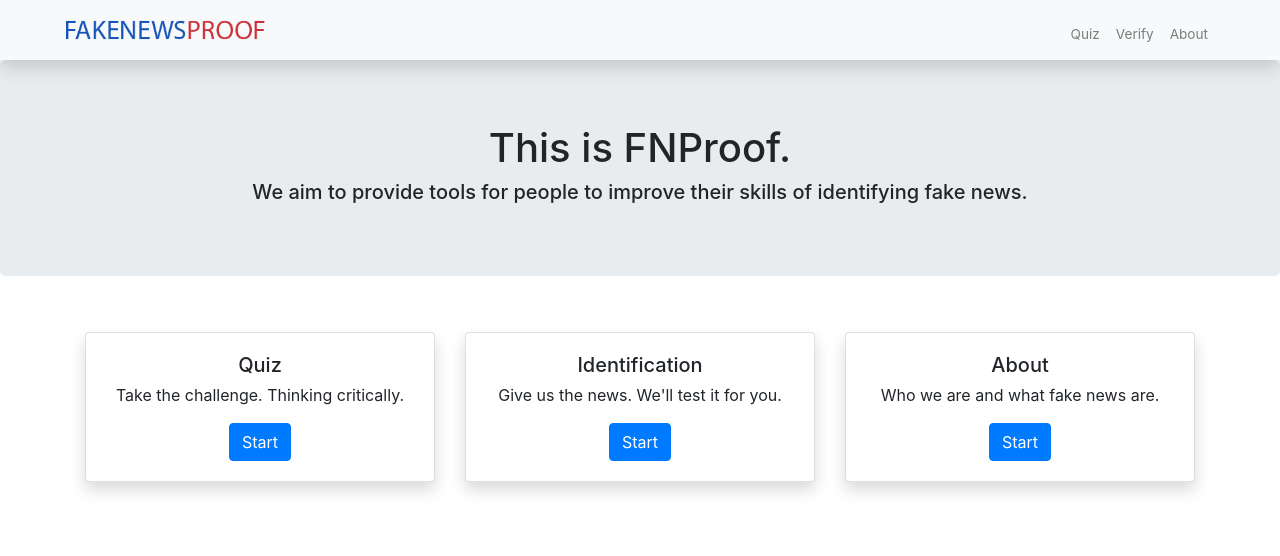
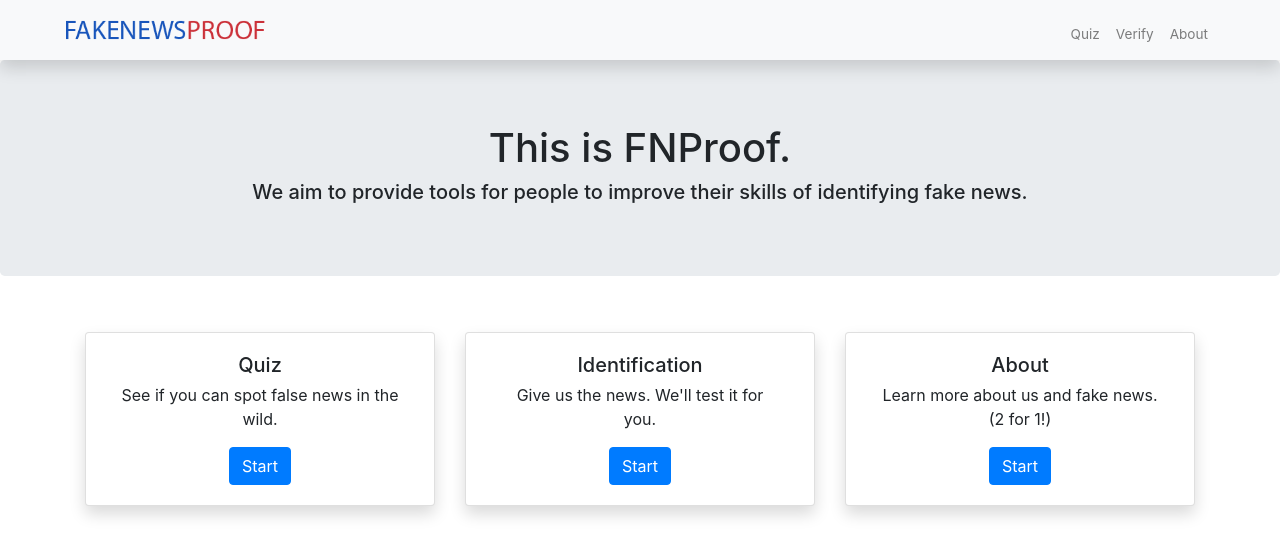
Before and after one commit to ashgarr/fn-react, a React (Create React App) app: page / in a window 1280 px wide. Shown: the top 556 px of the page. Built offline with nearby package versions, Linux system fonts and the light colour scheme.

Commit message:
reflowing is getting there

```diff
--- a/src/App.js
+++ b/src/App.js
@@ -53,11 +53,11 @@ class App extends React.Component {
           <div class="row justify-content-center">
 
             <div class="col">
-              <div class="card mb-4 shadow">
+              <div class="card mb-4 shadow col-12 col-md">
                 <div class="card-body">
                   <h5 class="card-title">Quiz</h5>
                   <p class="card-subtitle pb-3">
-                    Take the challenge. Thinking critically.
+                    See if you can spot false news in the wild.
                   </p>
                   <a
                     href="https://github.com"
@@ -69,7 +69,7 @@ class App extends React.Component {
             </div>
 
             <div class="col">
-              <div class="card mb-4 shadow">
+              <div class="card mb-4 shadow col-12 col-md">
                 <div class="card-body">
                   <h5 class="card-title">Identification</h5>
                   <p class="card-subtitle pb-3">
@@ -102,11 +102,11 @@ class App extends React.Component {
 
 
             <div class="col">
-              <div class="card mb-4 shadow">
+              <div class="card mb-4 shadow col-12 col-md">
                 <div class="card-body">
                   <h5 class="card-title">About</h5>
                   <p class="card-subtitle pb-3">
-                    Who we are and what fake news are.
+                    Learn more about us and fake news. <br/> (2 for 1!)
                   </p>
                   <a
                     href="https://github.com"
```
